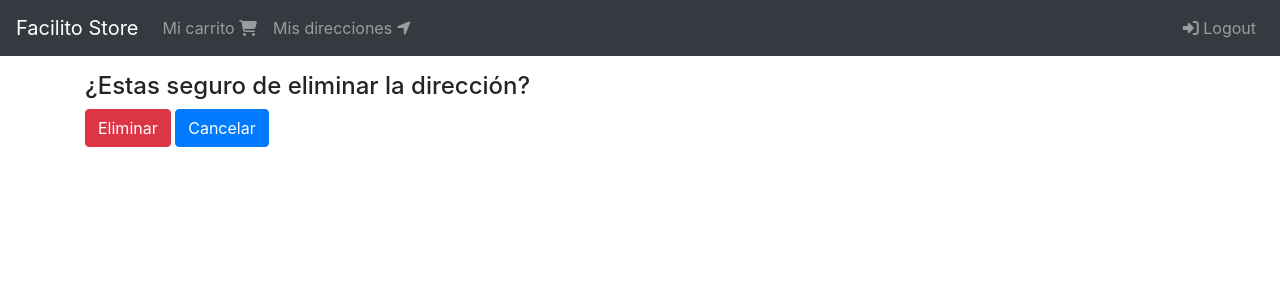
After one commit to GuillermoGA/codigofacilito-web_apps_django, a Django app: page /direcciones/eliminar/1 in a window 1280 px wide. The commit adds this page. Shown: the top 300 px of the page. Run offline with Django 3.2, Linux system fonts and the light colour scheme; a user stored in the database is signed in; tables that the repository leaves empty hold one stand-in row (values such as "Sample post"); parts of the project's set-up code (start-up, migrations or seed data) failed here and were passed over; some libraries are stand-ins or nearby versions.

Commit message:
delete shipping address

```diff
--- /dev/null
+++ b/shipping_addresses/templates/shipping_addresses/delete.html
@@ -0,0 +1,14 @@
+{% extends 'base.html' %}
+
+{% block content %}
+    <div class="col">
+        <form method="post">
+            {% csrf_token %}
+            <div class="h4">
+                ¿Estas seguro de eliminar la dirección?
+            </div>
+            <input type="submit" class="btn btn-danger" value="Eliminar">
+            <a href="{% url 'shipping_addresses:shipping_addresses' %}" class="btn btn-primary">Cancelar</a>
+        </form>
+    </div>
+{% endblock %}
--- a/shipping_addresses/templates/shipping_addresses/snippets/shipping_address.html
+++ b/shipping_addresses/templates/shipping_addresses/snippets/shipping_address.html
@@ -15,7 +15,8 @@
                  Dirección principal
             </div>
             {% else %}
-                <a href="#" class="btn btn-danger">Default </a>
+                <a href="#" class="btn btn-warning">Default</a>
+                <a href="{% url 'shipping_addresses:delete' shipping_address.pk %}" class="btn btn-danger">Eliminar</a>
             {% endif %}
         </div>
     </div>
--- a/shipping_addresses/urls.py
+++ b/shipping_addresses/urls.py
@@ -8,4 +8,5 @@ urlpatterns = [
     path('', views.ShippingAddressListView.as_view(), name='shipping_addresses'),
     path('nuevo', views.create, name='create'),
     path('editar/<int:pk>', views.ShippingAddressUpdateView.as_view(), name='update'),
+    path('eliminar/<int:pk>', views.ShippingAddressDeleteView.as_view(), name='delete'),
 ]
--- a/shipping_addresses/views.py
+++ b/shipping_addresses/views.py
@@ -3,8 +3,8 @@ from django.contrib.auth.decorators import login_required
 from django.contrib.auth.mixins import LoginRequiredMixin
 from django.contrib.messages.views import SuccessMessageMixin
 from django.shortcuts import render, redirect
-from django.urls import reverse
-from django.views.generic import ListView, UpdateView
+from django.urls import reverse, reverse_lazy
+from django.views.generic import ListView, UpdateView, DeleteView
 
 from shipping_addresses.forms import ShippingAddressForm
 from shipping_addresses.models import ShippingAddress
@@ -34,6 +34,11 @@ class ShippingAddressUpdateView(LoginRequiredMixin, SuccessMessageMixin , Update
             return redirect("carts:cart")
         return super(ShippingAddressUpdateView, self).dispatch(request, *args, **kwargs)
 
+class ShippingAddressDeleteView(LoginRequiredMixin, DeleteView):
+    login_url = 'login'
+    model = ShippingAddress
+    template_name = 'shipping_addresses/delete.html'
+    success_url = reverse_lazy("shipping_addresses:shipping_addresses")
 @login_required(login_url='login')
 def create(request):
     form = ShippingAddressForm(request.POST or None)
```
